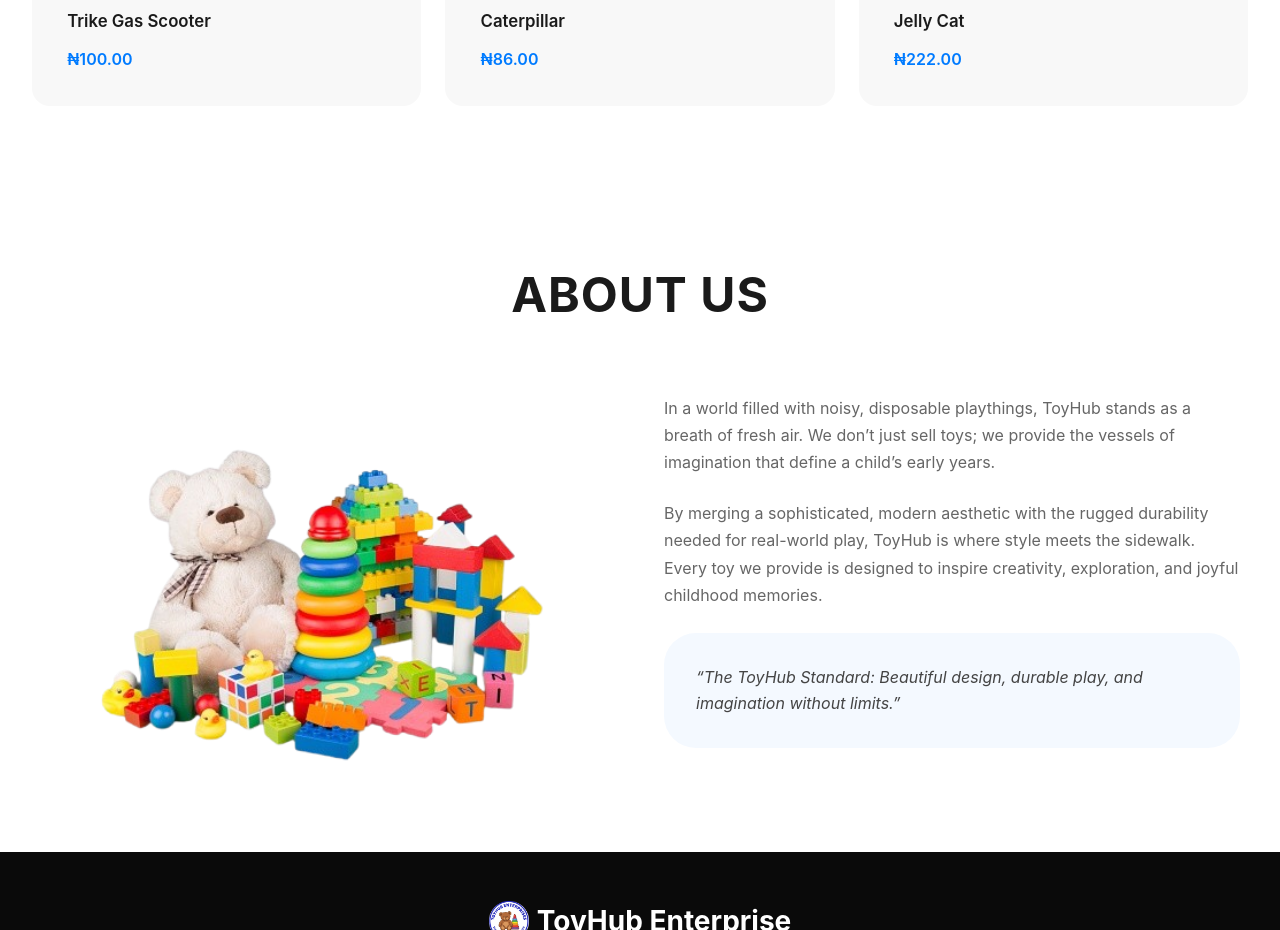
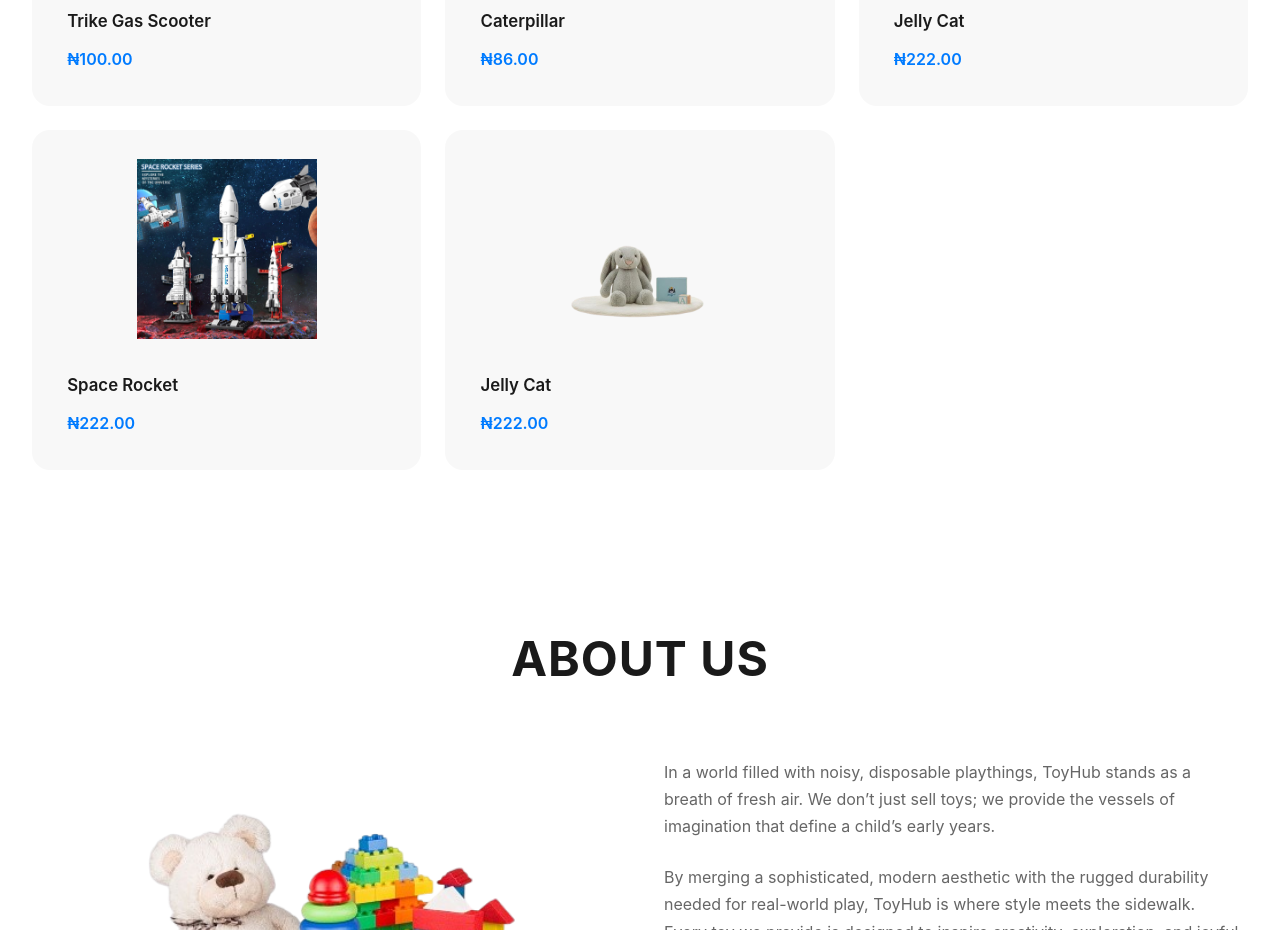
Before and after one commit to Chifrica/TheToyHub, a React (Vite) app: page / in a window 1280 px wide. Shown: the part 1840-2770 px from the top of the page. Built offline with nearby package versions, Linux system fonts and the light colour scheme.

Commit message:
added some features

```diff
--- a/src/screens/productsGrid/index.tsx
+++ b/src/screens/productsGrid/index.tsx
@@ -8,6 +8,7 @@ import radioFlyScooter from "../../assets/radioFlyScooter.png";
 import trikeGasScooter2 from "../../assets/trikeGasScooter2.png";
 import toys22 from "../../assets/toys22.png";
 import jellycatGray from "../../assets/JellycatGray.png";
+import space_rocket from "../../assets/space_rocket.jpg"
 
 interface Product {
   id: number;
@@ -66,6 +67,22 @@ const ProductGrid = () => {
     },
     {
       id: 6,
+      name: "Jelly Cat",
+      price: "₦222.00",
+      img: jellycatGray,
+      category: "Animal",
+      description: "Ultra-soft plush Jellycat companion made from premium hypoallergenic fabric. A perfect cuddle buddy for children of all ages.",
+    },
+    {
+      id: 7,
+      name: "Space Rocket",
+      price: "₦222.00",
+      img: space_rocket,
+      category: "Vehicles",
+      description: "Ultra-soft plush Jellycat companion made from premium hypoallergenic fabric. A perfect cuddle buddy for children of all ages.",
+    },
+    {
+      id: 8,
       name: "Jelly Cat",
       price: "₦222.00",
       img: jellycatGray,
```
Also changed, not shown: src/assets/space_rocket.jpg (added).
